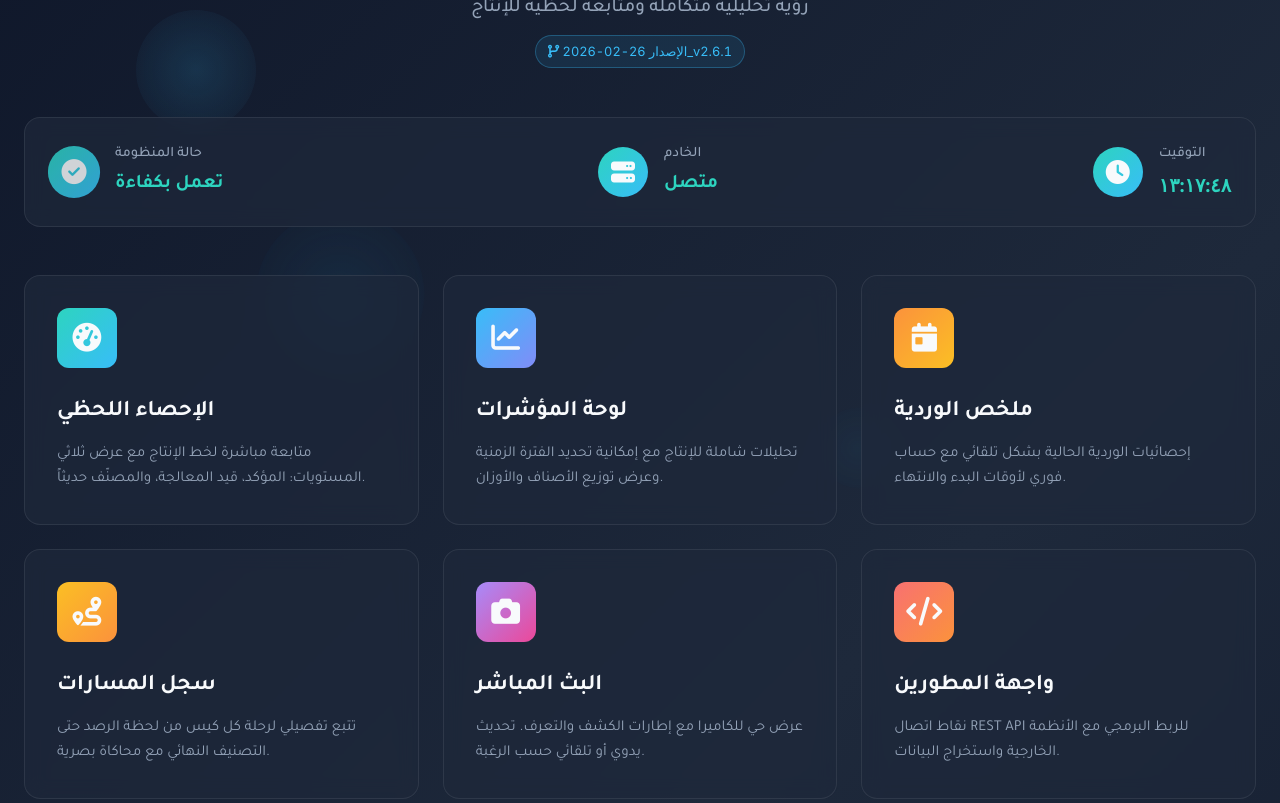
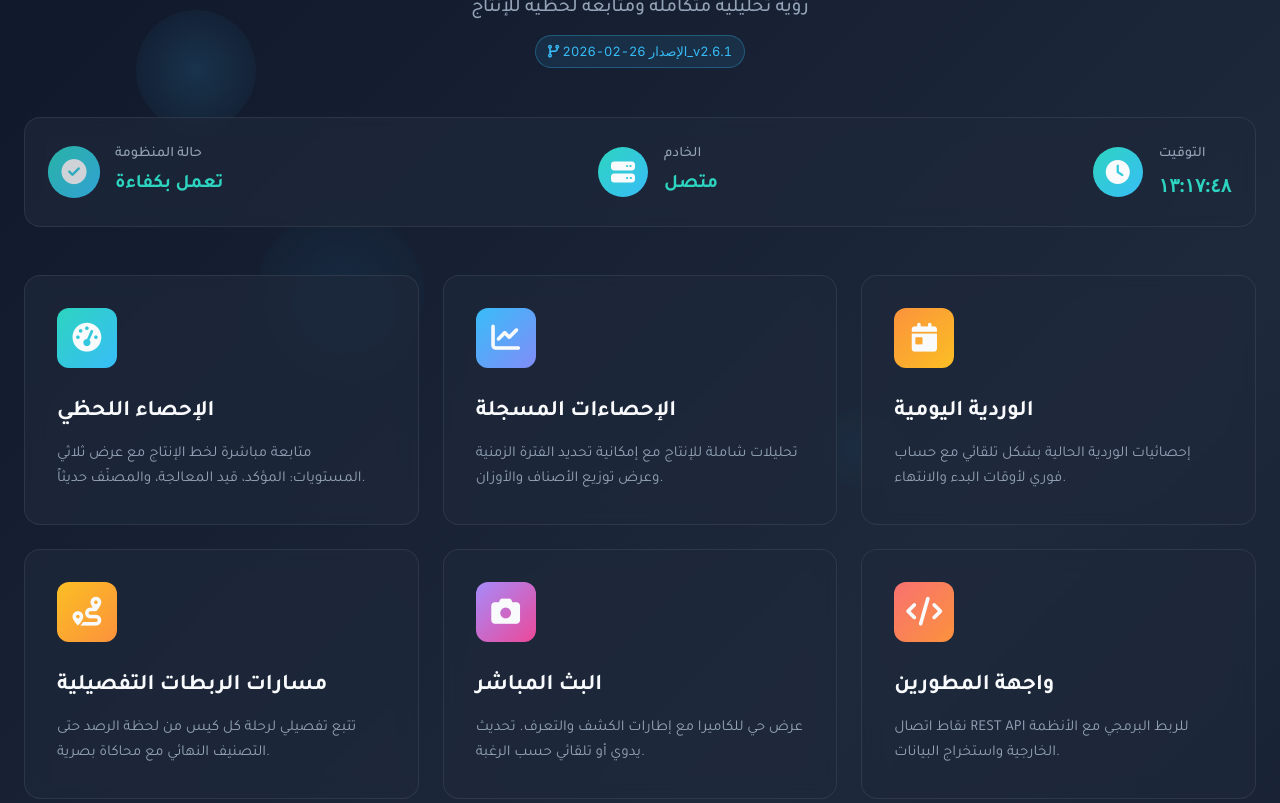
Before and after one commit to MohamadKhaledAbbas/ConvuyerBreadBagCounterSystem, a FastAPI app: page / in a window 1280 px wide. Shown: the part 150-953 px from the top of the page. Run offline with FastAPI, Linux system fonts and the light colour scheme.

Commit message:
- Release 24-02-2026_v2.6.1 - Changed some namings

```diff
--- a/src/endpoint/templates/index_ar.html
+++ b/src/endpoint/templates/index_ar.html
@@ -418,7 +418,7 @@
                     <i class="fa-solid fa-chart-line"></i>
                 </div>
                 <div class="nav-card-content">
-                    <h2>لوحة المؤشرات</h2>
+                    <h2>الإحصاءات المسجلة</h2>
                     <p>تحليلات شاملة للإنتاج مع إمكانية تحديد الفترة الزمنية وعرض توزيع الأصناف والأوزان.</p>
                 </div>
                 <i class="fa-solid fa-arrow-right nav-card-arrow"></i>
@@ -430,7 +430,7 @@
                     <i class="fa-solid fa-calendar-day"></i>
                 </div>
                 <div class="nav-card-content">
-                    <h2>ملخص الوردية</h2>
+                    <h2>الوردية اليومية</h2>
                     <p>إحصائيات الوردية الحالية بشكل تلقائي مع حساب فوري لأوقات البدء والانتهاء.</p>
                 </div>
                 <i class="fa-solid fa-arrow-right nav-card-arrow"></i>
@@ -442,7 +442,7 @@
                     <i class="fa-solid fa-route"></i>
                 </div>
                 <div class="nav-card-content">
-                    <h2>سجل المسارات</h2>
+                    <h2>مسارات الربطات التفصيلية</h2>
                     <p>تتبع تفصيلي لرحلة كل كيس من لحظة الرصد حتى التصنيف النهائي مع محاكاة بصرية.</p>
                 </div>
                 <i class="fa-solid fa-arrow-right nav-card-arrow"></i>
```
